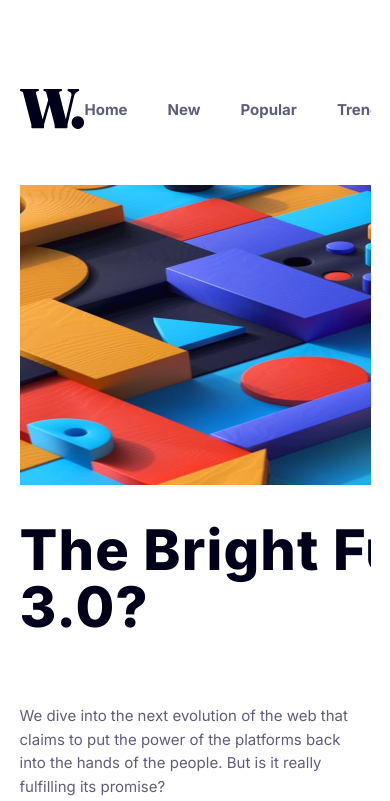
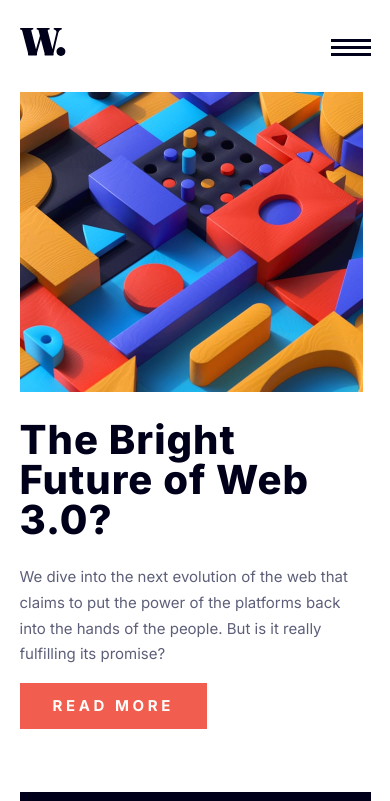
Before and after one commit to Anass-Lamiri/News-homepage, a plain HTML site: page index.html in a window 390 px wide. Shown: the top 801 px of the page. Drawn offline with Linux system fonts and the light colour scheme.

Commit message:
completed the responsive layout for the mobile viewport

```diff
--- a/index.html
+++ b/index.html
@@ -20,12 +20,15 @@
                     <li><a href="#">Trending</a></li>
                     <li><a href="#">Categories</a></li>
                 </ul>
+                <a href="#" class="logo_menu">
+                    <img src="/images/icon-menu.svg" width="40px" height="17px" alt="menu" >
+                </a>
             </nav>
         </header>
         <main class="hero">
             <div class="left">
                 <picture>
-                    <source srcset="/images/image-web-3-mobile.jpg" media="(max-width: 426px)">
+                    <source srcset="/images/image-web-3-mobile.jpg" width="343px" height="300px" media="(max-width: 426px)">
                     <source srcset="/images/image-web-3-desktop.jpg">
                     <img src="/images/image-web-3-desktop.jpg" width="730px" height="300px" alt="image web3">
                   </picture>
--- a/style.css
+++ b/style.css
@@ -59,6 +59,29 @@
     margin-bottom: 56px;
 }
 
+@media (max-width: 825px) {
+    .container {
+        min-width: 343px;
+        margin-top: 28px;
+    }
+
+    .header {
+        align-items: baseline;
+        margin-bottom: 31.69px;
+    }
+
+    .header .logo {
+        width: 46px;
+        height: 28.308px;
+    }
+
+    .header .nav_bar .nav_bar-list {
+        display: none;
+    }
+
+}
+
+
 .nav_bar .nav_bar-list {
     list-style: none;
     display: flex;
@@ -99,8 +122,35 @@
 /* media query for mobile */
 
 @media (max-width: 825px) {
-    .hero .left .left_content {
+    .container .hero {
+        gap: 63px;
+        margin-bottom: 56px;
+    }
+
+    .container .hero .left {
+        display: flex;
+        flex-direction: column;
+        gap: 24px;
+        max-width: 100%;
+    }
+
+    .container .hero .left .left_content {
         flex-wrap: wrap;
+        gap: 24px;
+    }
+
+    .container .hero .left .left_content .title {
+        font-size: 40px;
+        line-height: 100%; /* 40px */
+        letter-spacing: 1px;
+    }
+
+    .container .hero .left .left_content .cta_content {
+        gap: 16px;
+    }
+
+    .container .hero .left .left_content .cta_content .sub_title {
+        line-height: 172%; /* 25.8px */
     }
 }
 
@@ -135,6 +185,7 @@
     width: fit-content;
 }
 
+
 .hero .left .left_content .cta_content .sub_title {
     color: var(--Dark-grayish-blue);
     font-family: var(--font-family);
@@ -159,6 +210,11 @@
 
 
 /* Hero right */
+@media (max-width: 825px) {
+    .container .hero .right .news_header {
+        font-size: 32px;
+    }
+}
 
 .hero .right {
     background-color: var(--Very-dark-blue);
@@ -208,6 +264,12 @@ hr {
 
 
 /* Start Blog */
+@media (max-width: 825px) {
+    .container .blog {
+        gap: 24px;
+        margin-bottom: 80px;
+    }
+}
 
 .blog {
     display: flex;
```
